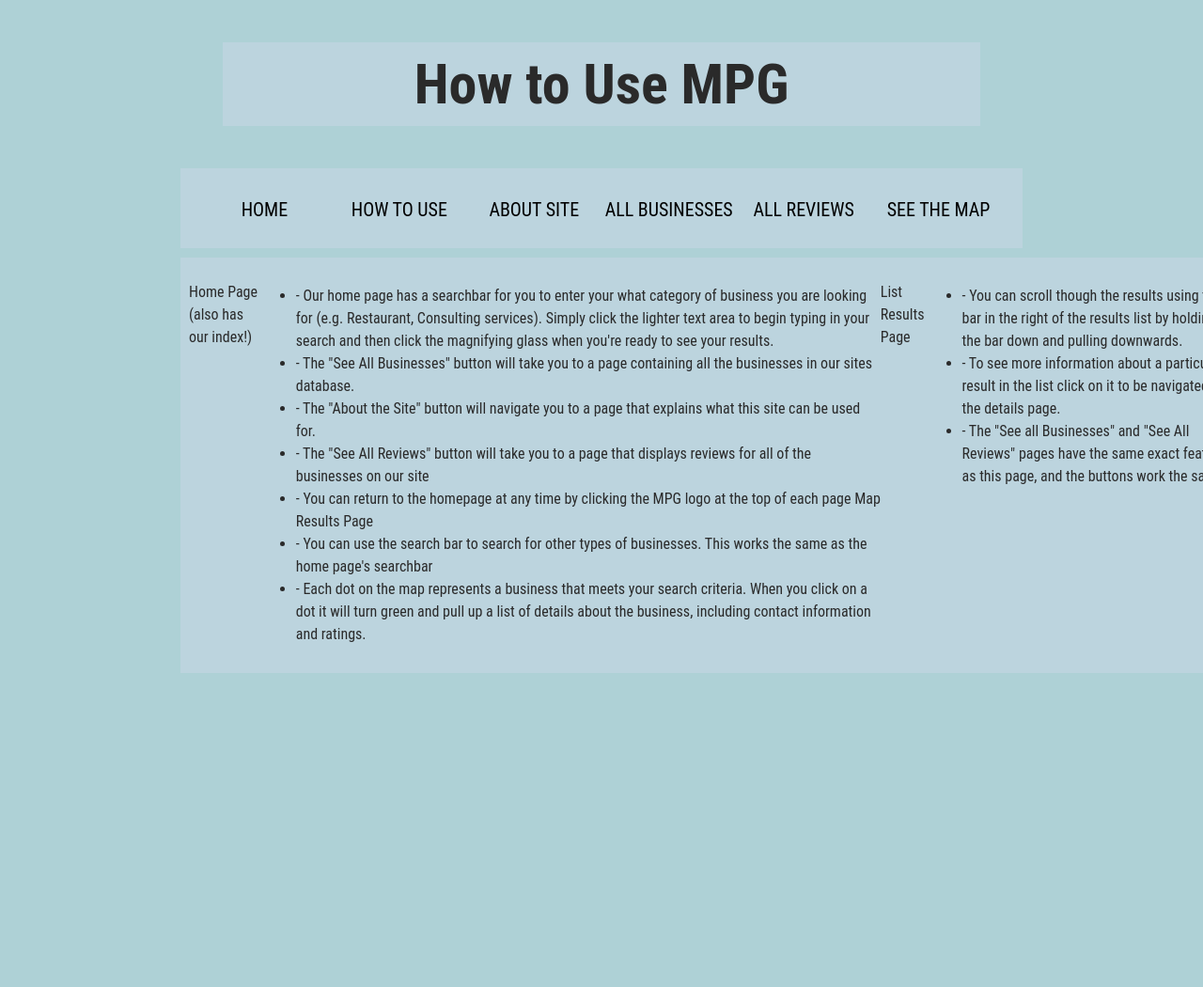
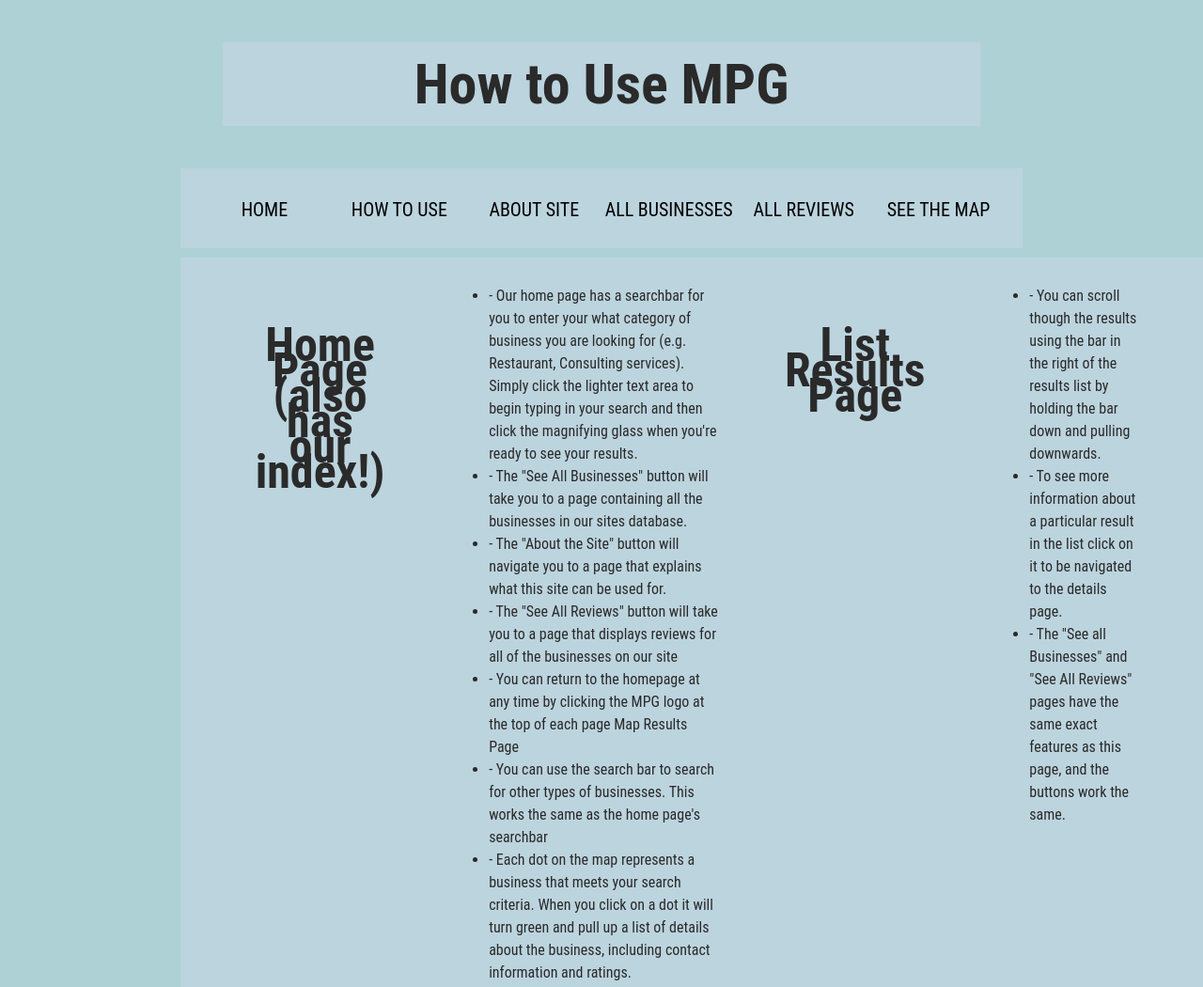
Before and after one commit to lit95/mpgtest, a website: page public/how-to-use.html in a window 1280 px wide. Shown: the top 1050 px of the page at 94% size. Before the commit the page ends 800 px from the top, so only its background shows below. Drawn offline with Linux system fonts and the light colour scheme.

Commit message:
updated all businesses

```diff
--- a/public/how-to-use.html
+++ b/public/how-to-use.html
@@ -21,7 +21,7 @@
     </div>
 
     <div class="main">
-    <p>Home Page (also has our index!)</p>
+    <h2>Home Page (also has our index!)</h2>
     <ul>
         <li>- Our home page has a searchbar for you to enter your what category
             of business you are looking for (e.g. Restaurant, Consulting services).
@@ -44,7 +44,7 @@
             and ratings.
         </li>
         </ul>
-    <p>List Results Page</p>
+    <h2>List Results Page</h2>
     <ul>
         <li>- You can scroll though the results using the bar in the right of the
             results list by holding the bar down and pulling downwards. </li>
@@ -53,7 +53,7 @@
         <li>- The "See all Businesses" and "See All Reviews" pages have the same
             exact features as this page, and the buttons work the same. </li>
         </ul>
-    <p>Details Page</p>
+    <h2>Details Page</h2>
     <ul>
         <li>- This page shows you all of the information for a given business.</li>
         <li>- You can click on the phone number and email to be prompted to call
--- a/public/style.css
+++ b/public/style.css
@@ -47,6 +47,7 @@
     line-height: 27px;
     width: 1414px;
     text-align: left;
+    list-style-type: none;
   }
 
   p, input, li {
```
